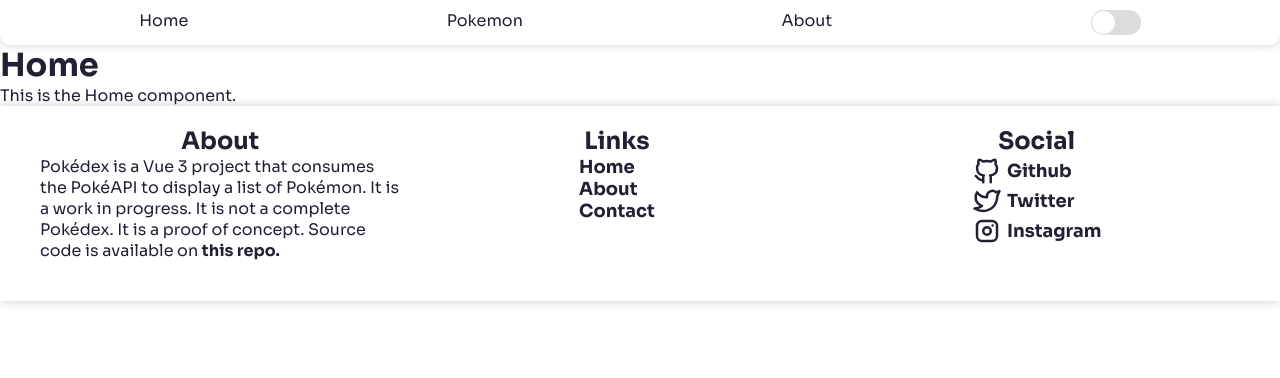
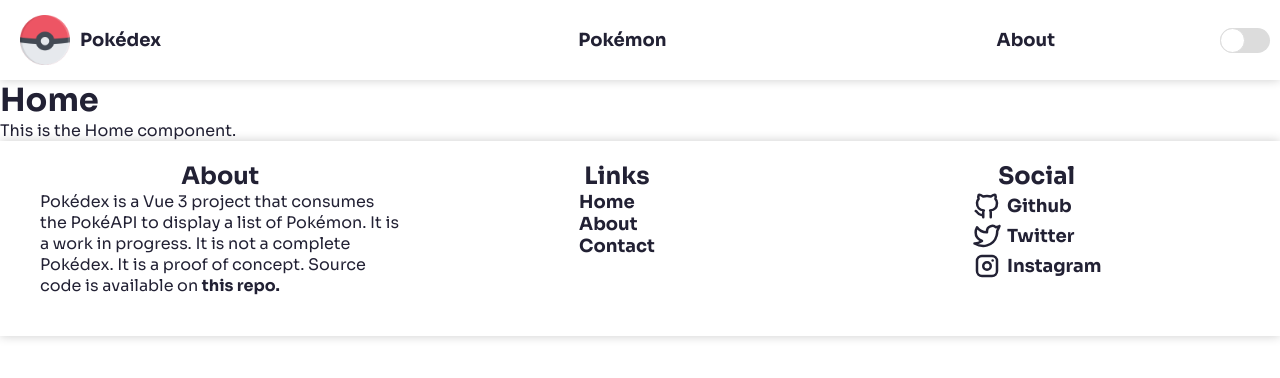
Before and after one commit to Fercho5656/Pokedex, a Vue app: page / in a window 1280 px wide. Shown: the top 378 px of the page. Built offline with nearby package versions, Linux system fonts and the light colour scheme; no server answers.

Commit message:
Fixed visual problems

```diff
--- a/src/components/Navbar.vue
+++ b/src/components/Navbar.vue
@@ -1,38 +1,61 @@
 <template>
+  <header>
+    <Anchor class="logo" href="/">
+      <img src="../assets/logo.png" alt="logo" />
+      <p>Pokédex</p>
+    </Anchor>
     <nav>
       <ul>
         <li>
-        <router-link style="" to="/">Home</router-link>
+          <Anchor href="/pokemon">Pokémon</Anchor >
         </li>
         <li>
-        <router-link style="" to="/pokemon">Pokemon</router-link>
-      </li>
-      <li>
-        <router-link style="" to="/about">About</router-link>
-      </li>
-      <li>
-        <Switch />
+          <Anchor href="/about">About</Anchor >
         </li>
       </ul>
     </nav>
+    <Switch />
+  </header>
 </template>
 
 <script>
 import Switch from "../components/Switch.vue";
+import Anchor from "../components/Anchor.vue";
 export default {
   name: "Navbar",
   components: {
     Switch,
+    Anchor,
   },
 };
 </script>
 
 <style scoped>
+header {
+  width: 100%;
+  margin: auto;
+  height: 10vh;
+  display: flex;
+  align-items: center;
+  padding: 10px;
+  box-shadow: 0px 0px 10px rgba(0, 0, 0, 0.2);
+  position: relative;
+}
+
+.logo {
+  display: flex;
+  flex: 1;
+  align-items: center;
+}
+
+.logo > img {
+  width: 50px;
+  height: auto;
+  margin: 0 10px;
+}
+
 nav {
-  padding: 10px;
-  border-radius: 0 0 10px 10px;
-  box-shadow: 0px 0px 10px rgba(0, 0, 0, 0.2);
-  transition: 0.2s ease-in-out;
+  flex: 2;
 }
 
 ul {
@@ -44,8 +67,20 @@
   list-style: none;
 }
 
-a {
+li a {
   font-family: "Sora", sans-serif;
   text-decoration: none;
 }
+
+@media screen and (max-width: 425px) {
+  a {
+    font-size: medium;
+  }
+}
+
+@media screen and (max-width: 375px) {
+  a {
+    font-size: small;
+  }
+}
 </style>
```
Lines whose indentation alone changed are shown as unchanged.
